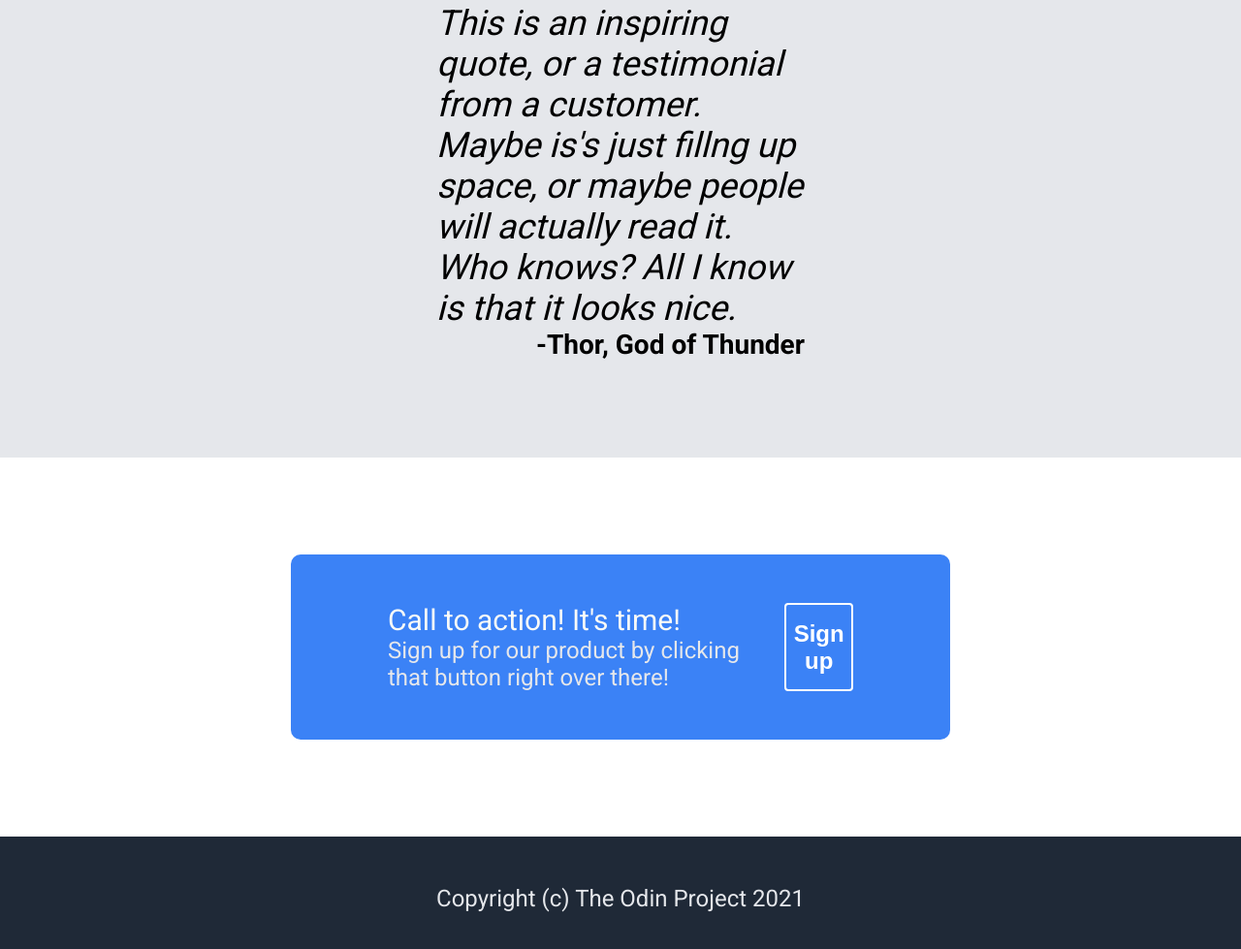
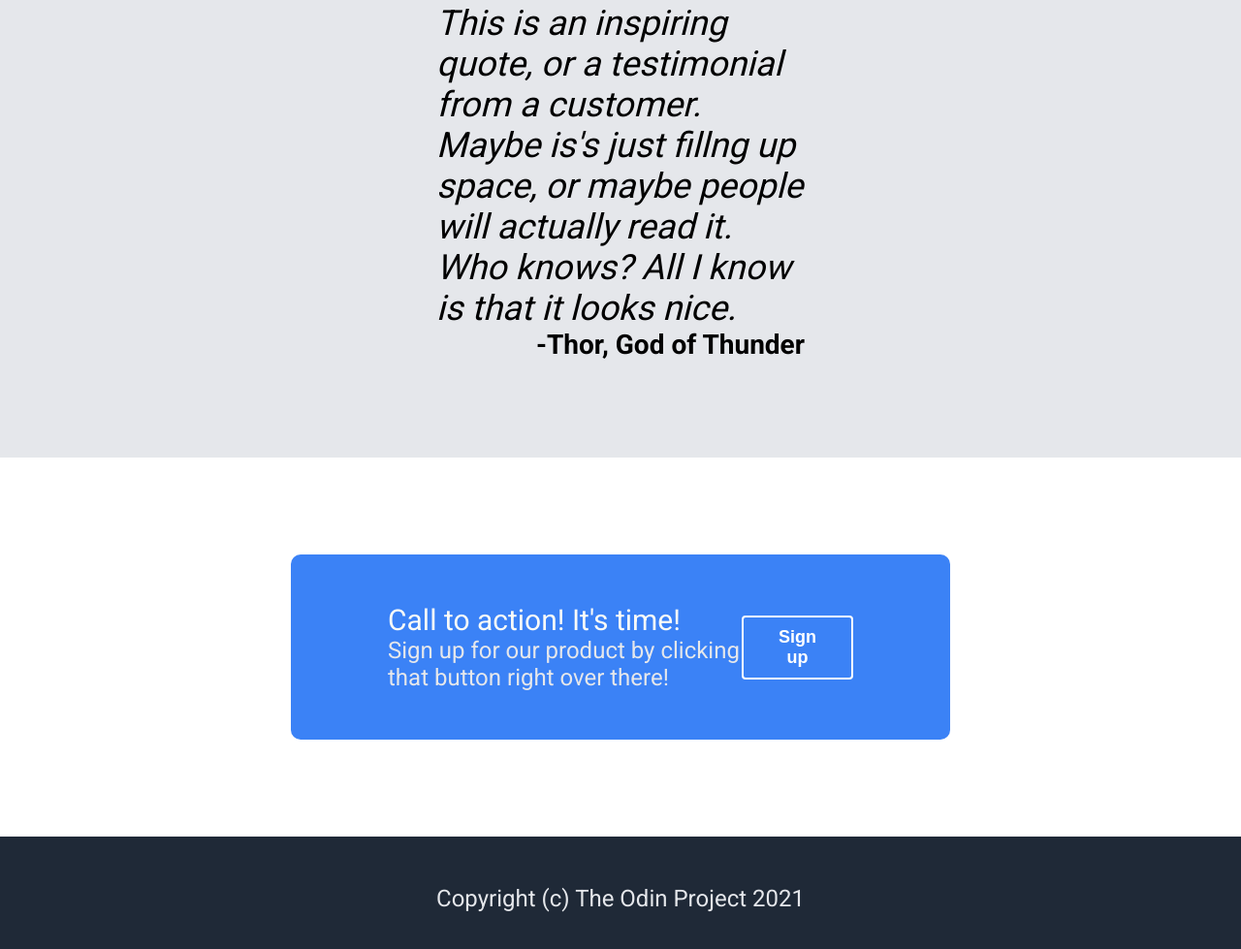
Before and after one commit to harithkhan/TOP-project-landing-page, a plain HTML site: page index.html in a window 1280 px wide. Shown: the part 1119-2098 px from the top of the page at 97% size. Drawn offline with Linux system fonts and the light colour scheme.

Commit message:
style: add align-center to action section
Add align-center to action container to ensure that action button
does not fill space vertically.

```diff
--- a/style.css
+++ b/style.css
@@ -169,6 +169,7 @@ body {
     padding: 50px 100px;
     display: flex;
     justify-content: space-between;
+    align-items: center;
 }
 
 .action-header {
@@ -182,7 +183,7 @@ body {
 }
 
 .action-button {
-    font-size: 24px;
+    font-size: 18px;
     font-weight: bold;
     border-radius: 4px;
     border-color: white;
@@ -191,6 +192,7 @@ body {
     cursor: pointer;
     color: white;
     background: none;
+    padding: 10px 36px;
 }
 
 /* Footer Styling */
```
